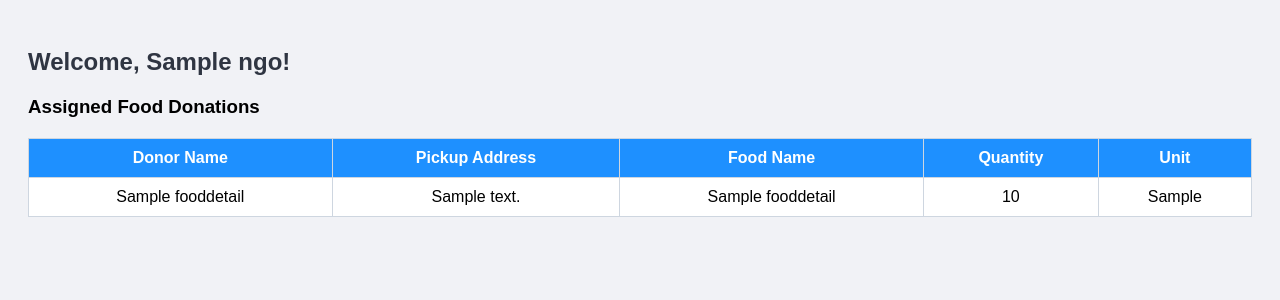
After one commit to SudipMondal704/Smart-Food-Waste-Management-System, a PHP site: page /php/ngo_dashboard.php in a window 1280 px wide. The commit adds this page. Shown: the top 300 px of the page. Run offline with PHP 8.4, Linux system fonts and the light colour scheme; the visitor is signed in with stand-in values (Sample User, id 1); tables that the repository leaves empty or names only in its code hold one stand-in row (values such as "Sample post").

Commit message:
update Admin session

```diff
--- a/admin/AdminLogout.php
+++ b/admin/AdminLogout.php
@@ -2,6 +2,6 @@
 session_start();
 session_unset();
 session_destroy();
-header("Location: ../Login.php?message=Logout Successfully!"); // Change path if needed
+header("Location: ../login_signup.php?message=Logout Successfully!"); // Change path if needed
 exit();
 ?>
--- a/admin/admin.php
+++ b/admin/admin.php
@@ -4,7 +4,7 @@ session_start();
 
 // Check if user is logged in as admin
 if (!isset($_SESSION['user_role']) || $_SESSION['user_role'] !== 'admin') {
-    header("Location: ../signup.php?message=Please login as admin.");
+    echo "<script>alert('Login as Admin!.'); window.location.href='../login_signup.php';</script>";
     exit();
 }
 ?>
--- /dev/null
+++ b/ngo_dashboard.php
@@ -0,0 +1,89 @@
+<?php
+session_start();
+if (!isset($_SESSION['user_id']) || $_SESSION['role'] != 'ngo') {
+    header("Location: login.php");
+    exit;
+}
+
+$user_id = $_SESSION['user_id'];
+
+// Connect to the database
+$conn = new mysqli("localhost", "root", "", "food_waste");
+if ($conn->connect_error) {
+    die("Connection failed: " . $conn->connect_error);
+}
+
+// Get NGO name
+$ngo_query = $conn->query("SELECT ngo_name FROM ngo WHERE ngo_id = $user_id");
+$ngo_name = "";
+if ($ngo_query && $ngo_query->num_rows > 0) {
+    $row = $ngo_query->fetch_assoc();
+    $ngo_name = $row['ngo_name'];
+}
+
+// Get assigned food donations
+$donations = $conn->query("SELECT * FROM fooddetails WHERE assigned_ngo_id = $user_id");
+?>
+
+<!DOCTYPE html>
+<html>
+<head>
+    <title>NGO Dashboard</title>
+    <style>
+        body {
+            font-family: Arial, sans-serif;
+            background: #f1f2f6;
+            padding: 20px;
+        }
+        h2 {
+            color: #2f3542;
+        }
+        table {
+            width: 100%;
+            border-collapse: collapse;
+            margin-top: 20px;
+            background: #ffffff;
+        }
+        th, td {
+            padding: 10px;
+            text-align: center;
+            border: 1px solid #ced6e0;
+        }
+        th {
+            background-color: #1e90ff;
+            color: white;
+        }
+    </style>
+</head>
+<body>
+
+    <h2>Welcome, <?= htmlspecialchars($ngo_name) ?>!</h2>
+    <h3>Assigned Food Donations</h3>
+
+    <table>
+        <tr>
+            <th>Donor Name</th>
+            <th>Pickup Address</th>
+            <th>Food Name</th>
+            <th>Quantity</th>
+            <th>Unit</th>
+        </tr>
+        <?php
+        if ($donations->num_rows > 0) {
+            while ($donation = $donations->fetch_assoc()) {
+                echo "<tr>";
+                echo "<td>" . htmlspecialchars($donation['donor_name']) . "</td>";
+                echo "<td>" . htmlspecialchars($donation['pickup_address']) . "</td>";
+                echo "<td>" . htmlspecialchars($donation['food_name']) . "</td>";
+                echo "<td>" . htmlspecialchars($donation['quantity']) . "</td>";
+                echo "<td>" . htmlspecialchars($donation['unit']) . "</td>";
+                echo "</tr>";
+            }
+        } else {
+            echo "<tr><td colspan='5'>No donations assigned yet.</td></tr>";
+        }
+        ?>
+    </table>
+
+</body>
+</html>
```
Also changed, not shown: donor_dashboard.php (added, +79 -0 lines), signin.php (+8 -2 lines), admin/uploads/6830b31b84e95_pediatric.png (added), admin/uploads/6830b8d4a3159_raw.jpg (added), admin/uploads/6830ba381126d_Cooked-food.jpg (added), admin/uploads/6830bb0ae6fab_raw.jpg (added).
